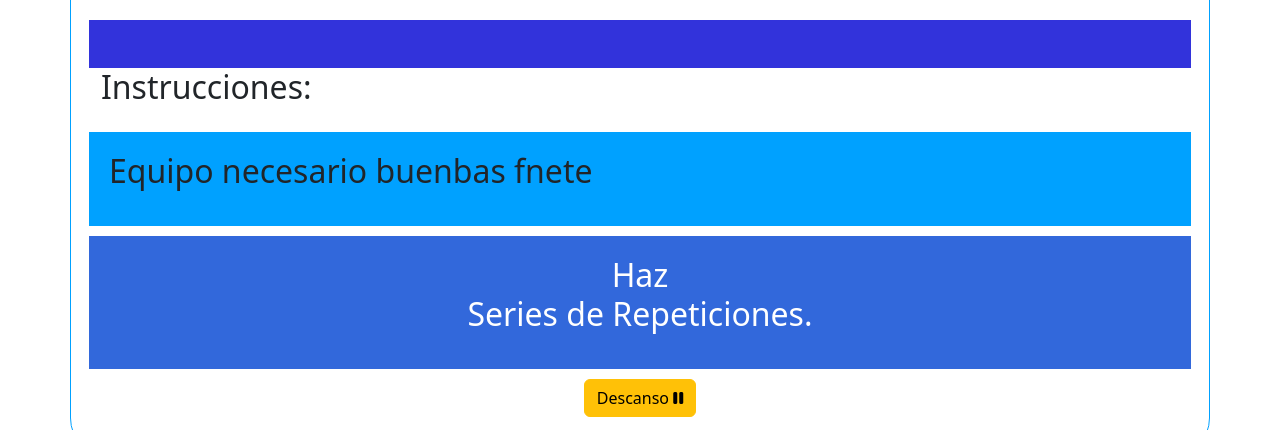
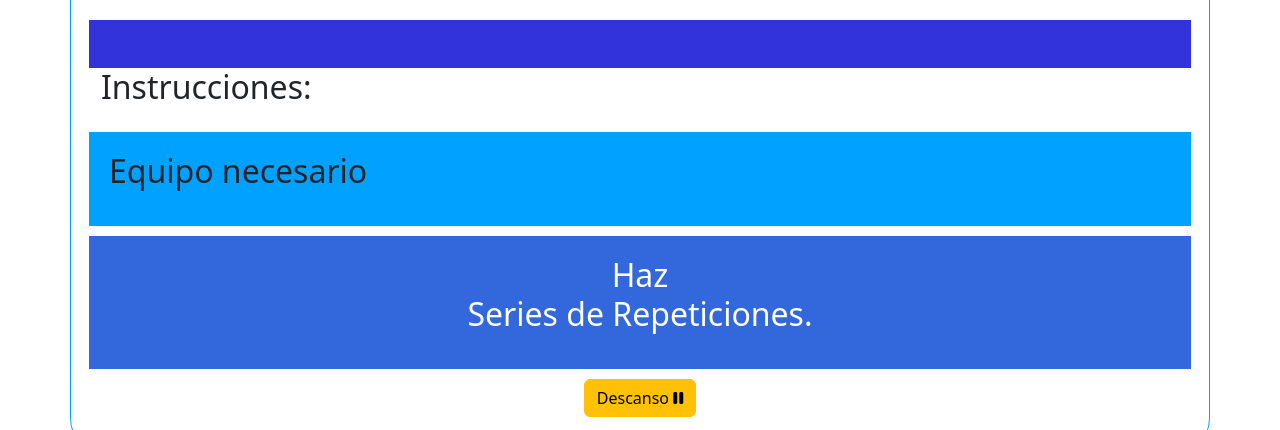
Before and after one commit to FernandoAlfonso07/Proyecto_oficial, a PHP site: page /enRutinasCr.php in a window 1280 px wide. Shown: the part 1018-1448 px from the top of the page. Run offline with PHP 8.4, Linux system fonts and the light colour scheme; data comes from the database, SQL or seed files in the repository; some libraries are stand-ins or nearby versions.

Commit message:
Se borro algo

```diff
--- a/vista/enRutinasCr.php
+++ b/vista/enRutinasCr.php
@@ -57,10 +57,6 @@ $dia_semana = date('w');
             <div class="col-md-12  contenedor_informacion colorear redondear">
                 <h2>
                     Equipo necesario
-
-
-
-                    buenbas fnete
                 </h2>
                 <p>
                     <?php echo calendarioRutinario::mostrarCalendario(1, 4, $dia_semana, $p) ?>
```
